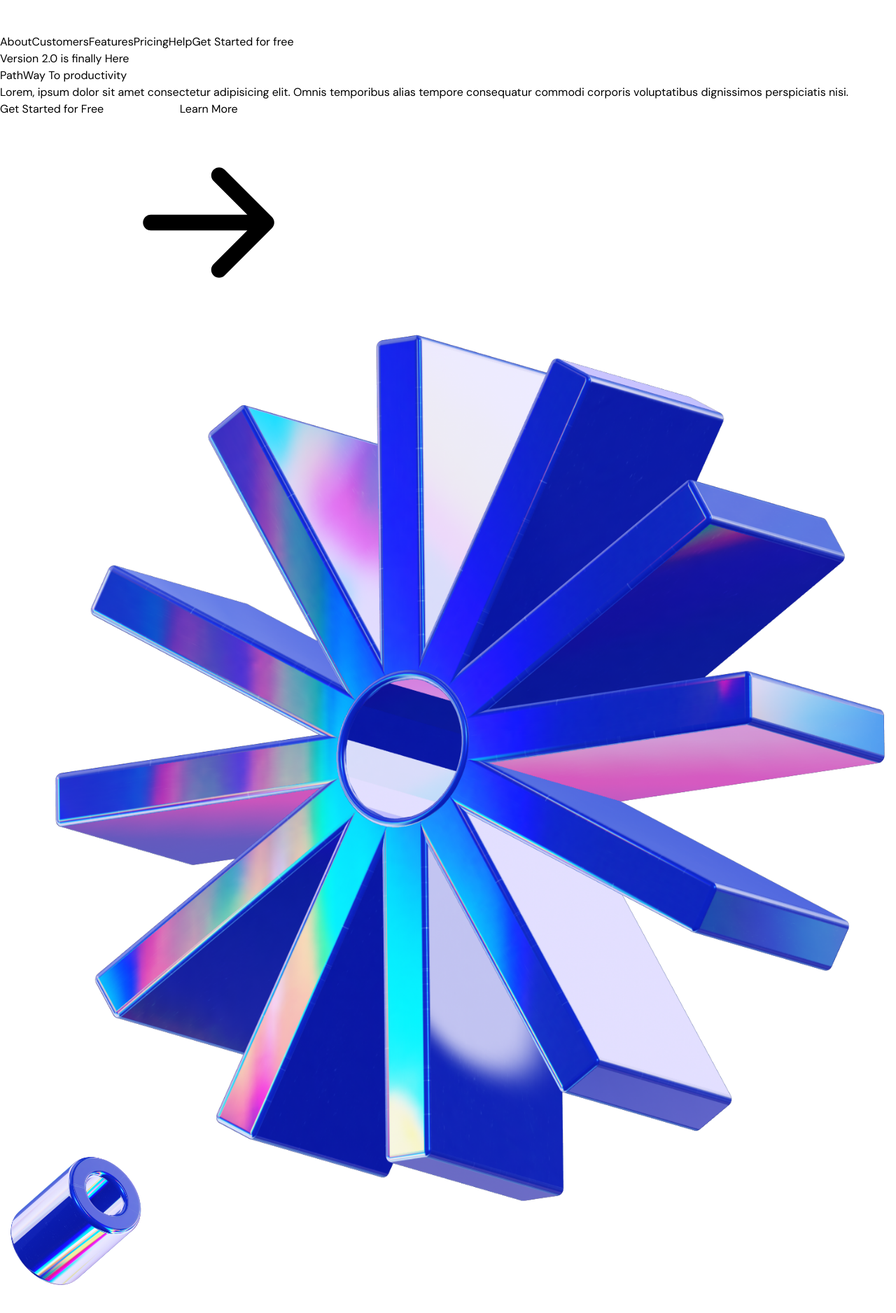
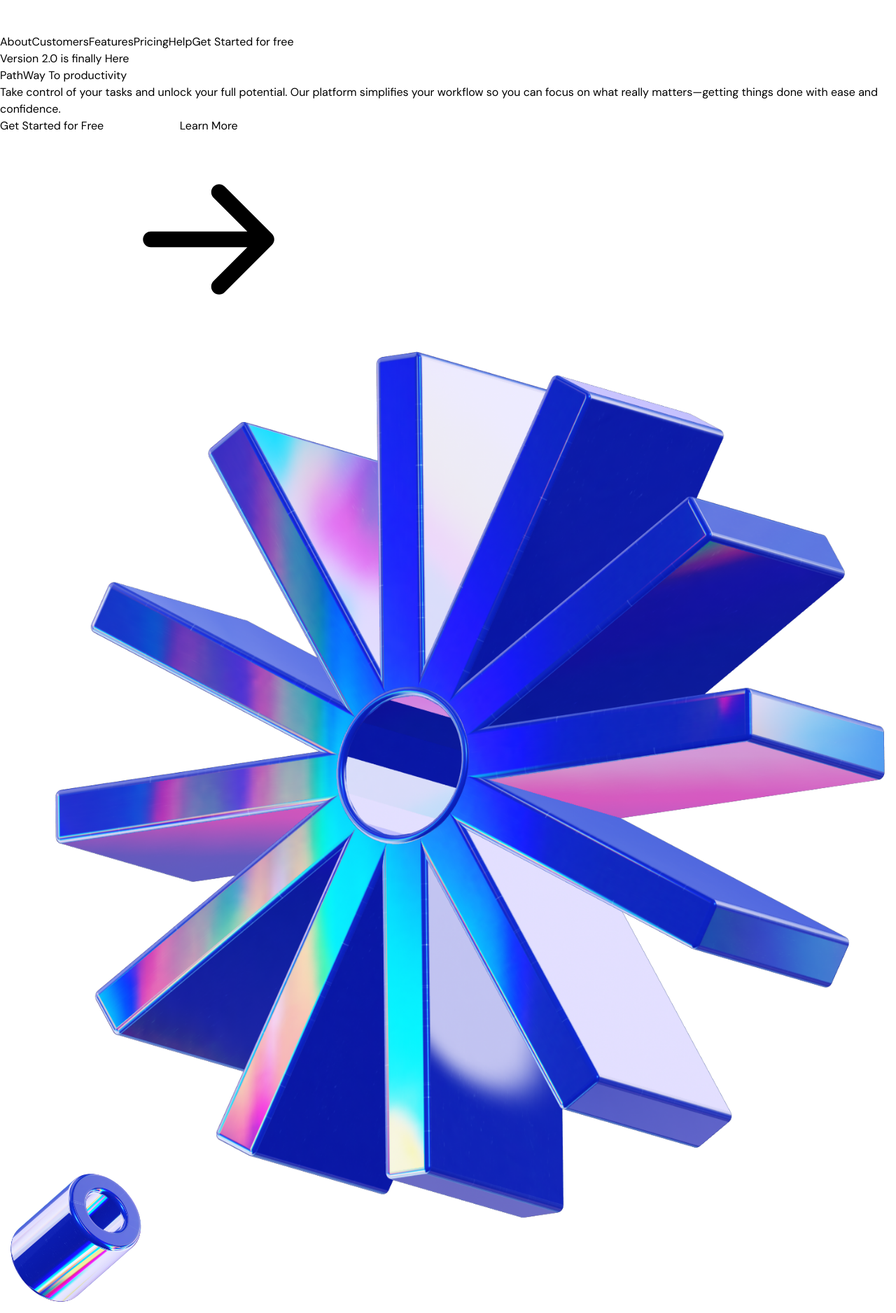
Before and after one commit to Shewale41/Amazing-Saas-Landing-Page-, a Next.js app: page / in a window 1280 px wide. Shown: the part 2600-4476 px from the top of the page at 70% size. Built offline with nearby package versions, Linux system fonts and the light colour scheme.

Commit message:
added text effects

```diff
--- a/src/sections/CallToAction.tsx
+++ b/src/sections/CallToAction.tsx
@@ -26,7 +26,7 @@ export const CallToAction = () => {
             <div className="section-heading relative">
             <h2 className="section-title">Sign up for free today</h2>
             <p className="section-description mt-5 ">
-              Celebrate karo the joy of accmplistments witha an app designed to track your progress and
+              Celebrate the joy of accomplistments with an app designed to track your progress and
               motivate your efforts.
             </p>
             <motion.img src={starImage.src} alt='star Image' width={360}
--- a/src/sections/Hero.tsx
+++ b/src/sections/Hero.tsx
@@ -35,7 +35,7 @@ export const Hero = () => {
               {/* //making gradient text */}
               <h1 className="text-5xl md:text-7xl font-bold tracking-tighter bg-gradient-to-b from-black to-[#001E80] text-transparent bg-clip-text mt-6 ">PathWay To productivity</h1>
               <p className="text-xl text-[#010D3E] tracking-tight mt-6 ">
-                Lorem, ipsum dolor sit amet consectetur adipisicing elit. Omnis temporibus alias tempore consequatur commodi corporis   voluptatibus dignissimos perspiciatis nisi.
+              Take control of your tasks and unlock your full potential. Our platform simplifies your workflow so you can focus on what really matters—getting things done with ease and confidence.
               </p>
               <div className="flex items-center mt-[30px] gap-1 ">
                 <button className="btn btn-primary ">Get Started for Free</button>
@@ -59,7 +59,7 @@ export const Hero = () => {
               }}
               />
               <motion.img src={cylinderImage.src} height={220} width={220} alt="cylinder Image"
-              className="hidden md:block -top-8 -left-32 md:absolute "
+              className="hidden md:block -top-20 -left-32 md:absolute "
               style={{
                 translateY: translateY,
               }}
--- a/src/sections/ProductShowcase.tsx
+++ b/src/sections/ProductShowcase.tsx
@@ -26,7 +26,7 @@ export const ProductShowcase = () => {
         Boost your productivity
       </div>
       </div>
-      <h2 className="section-title mt-5 ">A more effective way to track progress</h2>
+      <h2 className="section-title mt-5 text-transparent ">A more effective way to track progress</h2>
       <p className="section-description mt-5 ">
         Effortlessly turn your ideas into fully functional,responsive,SaaS
         website in just minutes with this template.
--- a/src/sections/Testimonials.tsx
+++ b/src/sections/Testimonials.tsx
@@ -126,7 +126,7 @@ export const Testimonials = () => {
     <div className="container">
       <div className=" section-heading ">
         <div className="flex justify-center" > <div className="tag">Testimonails</div> </div>
-        <h2 className="section-title mt-10 " >
+        <h2 className="section-title text-transparent mt-10 " >
           What our product users say.
         </h2>
         <p className="section-description  " >
```
